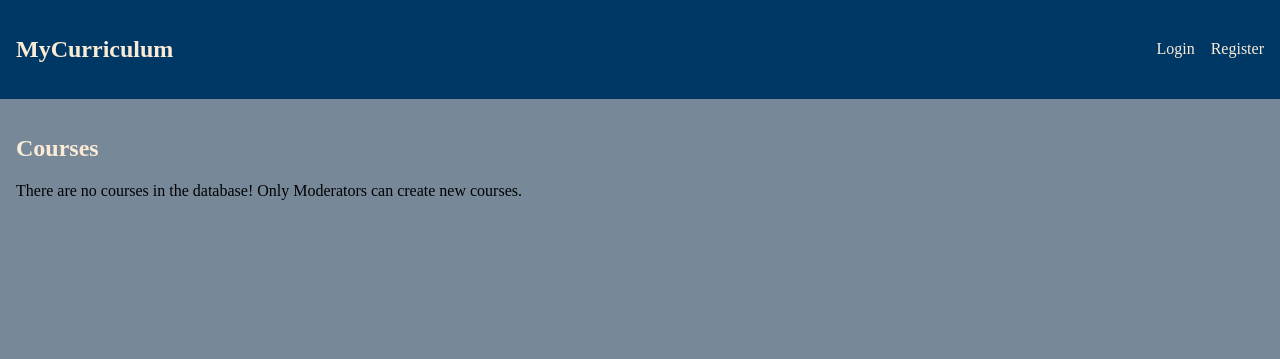
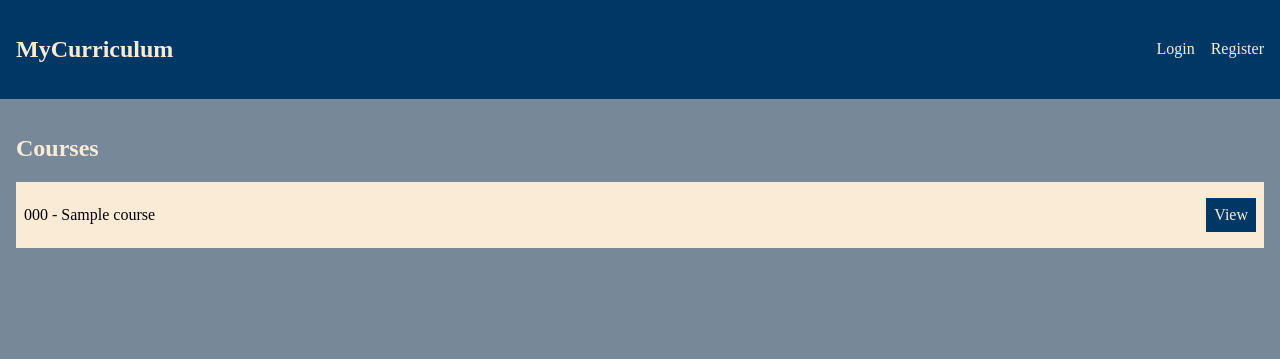
Before and after one commit to vyrzdev/WebAppDevelopment-MyCurriculum, a Django app: page / in a window 1280 px wide. Shown: the top 359 px of the page. Run offline with Django 4.2, Linux system fonts and the light colour scheme; tables that the repository leaves empty hold one stand-in row (values such as "Sample post").

Commit message:
Last second fixes

```diff
--- a/MyCurriculum/views/home.py
+++ b/MyCurriculum/views/home.py
@@ -1,6 +1,6 @@
 from django.http import HttpRequest
 from django.shortcuts import render
-from ..models import CourseAdministrator, UserCourseEnrollment
+from ..models import CourseAdministrator, UserCourseEnrollment, Course
 
 
 def home(request: HttpRequest):
@@ -23,10 +23,12 @@ def home(request: HttpRequest):
             }
             )
 
+    courses = Course.objects.all()
     return render(
         request,
         'main/homepage.html',
         context={
-            'user': request.user
+            'user': request.user,
+            'courses': courses
         }
     )
--- a/MyCurriculum/views/moderation.py
+++ b/MyCurriculum/views/moderation.py
@@ -192,10 +192,6 @@ def add_course_admin_view(request: HttpRequest, course_code: str):
                 course=course
             )
             new_administrator.save()
-            if (user.permission_level == User.STUDENT):
-                user.permission_level = User.ADMIN
-                user.save()
-
             return HttpResponseRedirect(f'/moderation/course/{course.course_code}/admins')
         else:
             return render(
--- a/templates/main/homepage.html
+++ b/templates/main/homepage.html
@@ -50,11 +50,10 @@
                  {% for course in courses %}
                     <div class="course-card">
                         <div class="course-card-left">
-                            <p class="course-card-title">{{ course.course.course_code }} - {{ course.course.title }}</p>
+                            <p class="course-card-title">{{ course.course_code }} - {{ course.title }}</p>
                         </div>
                         <div class="course-card-right">
-                            <a href="/course/{{ course.course.course_code }}" class="course-card-link">View</a>
-                            <a href="/course/{{ course.course.course_code }}/unroll" class="course-card-link">Unroll</a>
+                            <a href="/course/{{ course.course_code }}" class="course-card-link">View</a>
                         </div>
                     </div>
                 {% endfor %}
```
